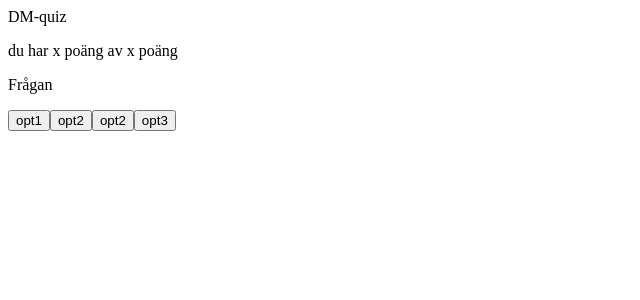
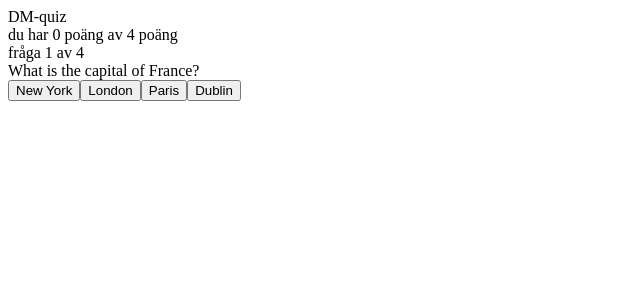
Before and after one commit to CGDM101/testa-vue, a Vue app: page / in a window 1280 px wide. Shown: the top 300 px of the page, without its empty margins (0-640 px from the left). Built offline with nearby package versions, Linux system fonts and the light colour scheme.

Commit message:
Mapped answer options to buttons

```diff
--- a/src/App.vue
+++ b/src/App.vue
@@ -1,21 +1,69 @@
 <script setup>
+import { ref } from 'vue'
 
+
+const questions = [
+  {
+    questionText: "What is the capital of France?",
+    answerOptions: [
+      { answerText: "New York", isCorrect: false },
+      { answerText: "London", isCorrect: false },
+      { answerText: "Paris", isCorrect: true },
+      { answerText: "Dublin", isCorrect: false },
+    ],
+  },
+  {
+    questionText: "Who is CEO of Tesla?",
+    answerOptions: [
+      { answerText: "Jeff Bezos", isCorrect: false },
+      { answerText: "Elon Musk", isCorrect: true },
+      { answerText: "Bill Gates", isCorrect: false },
+      { answerText: "Tony Stark", isCorrect: false },
+    ],
+  },
+  {
+    questionText: "The iPhone was created by which company?",
+    answerOptions: [
+      { answerText: "Apple", isCorrect: true },
+      { answerText: "Intel", isCorrect: false },
+      { answerText: "Amazon", isCorrect: false },
+      { answerText: "Microsoft", isCorrect: false },
+    ],
+  },
+  {
+    questionText: "How many Harry Potter books are there?",
+    answerOptions: [
+      { answerText: "1", isCorrect: false },
+      { answerText: "4", isCorrect: false },
+      { answerText: "6", isCorrect: false },
+      { answerText: "7", isCorrect: true },
+    ],
+  },
+];
+
+const currentQuestion = ref(0)
+const showScore = ref(false)
+const score = ref(0)
+
+const handleAnswerButtonClick = () => {
+  alert('du klickade opt1' + 'du har ' + score.value + 'poäng')
+
+  const nextQuestion = currentQuestion + 1
+}
 </script>
 
 <template>
   <header>DM-quiz</header>
   <main>
-    <p class="score-section">du har x poäng av x poäng</p>
-    <p class="question-text">Frågan</p>
+    <div class="score-section">du har {{ score }} poäng av {{ questions.length }} poäng</div>
+    <div class="question-section">
+      <div class="question-count">fråga {{ currentQuestion +1 }} av {{ questions.length }}</div>
+      <div class="question-text">{{ questions[0].questionText }}</div>
+    </div>
     <div class="answer-section">
-      <button>opt1</button>
-      <button>opt2</button>
-      <button>opt2</button>
-      <button>opt3</button>
+      <button v-for="opt in questions[0].answerOptions">{{ opt.answerText }}</button>
     </div>
   </main>
 </template>
 
-<style scoped>
-
-</style>
+<style scoped></style>
```
